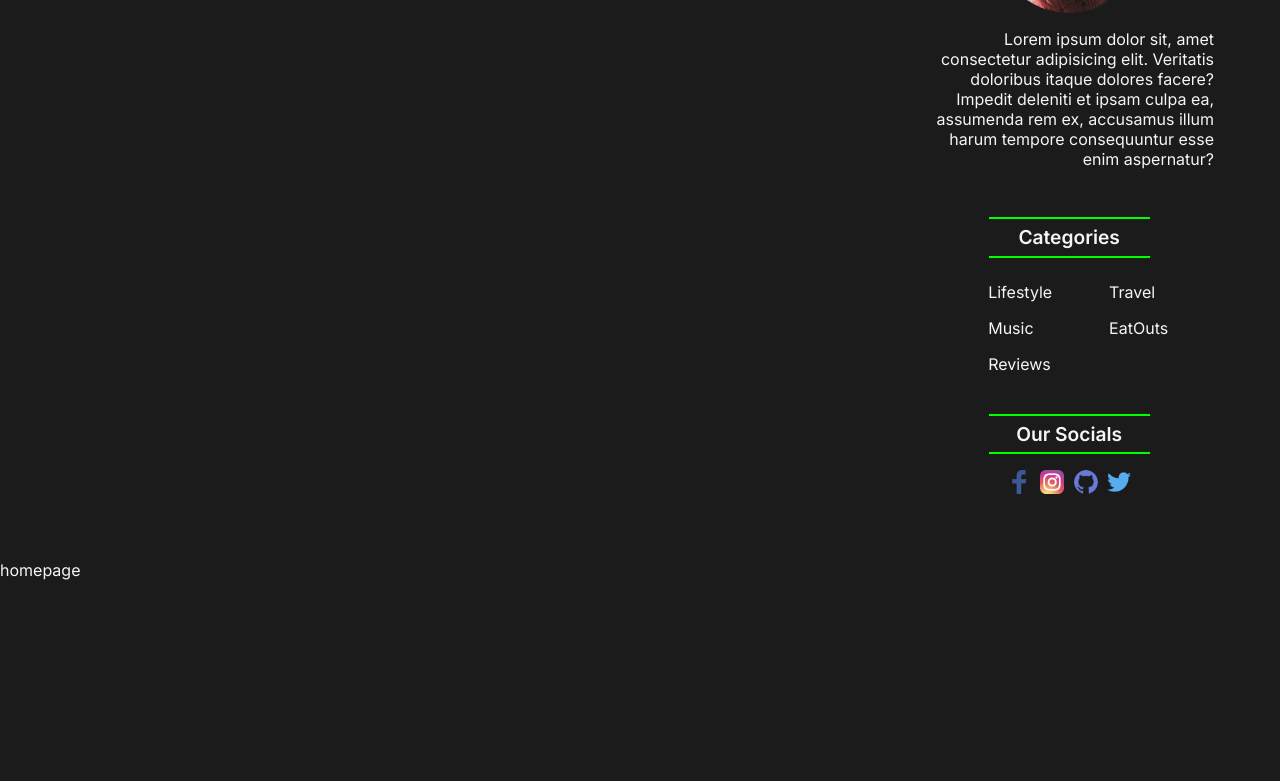
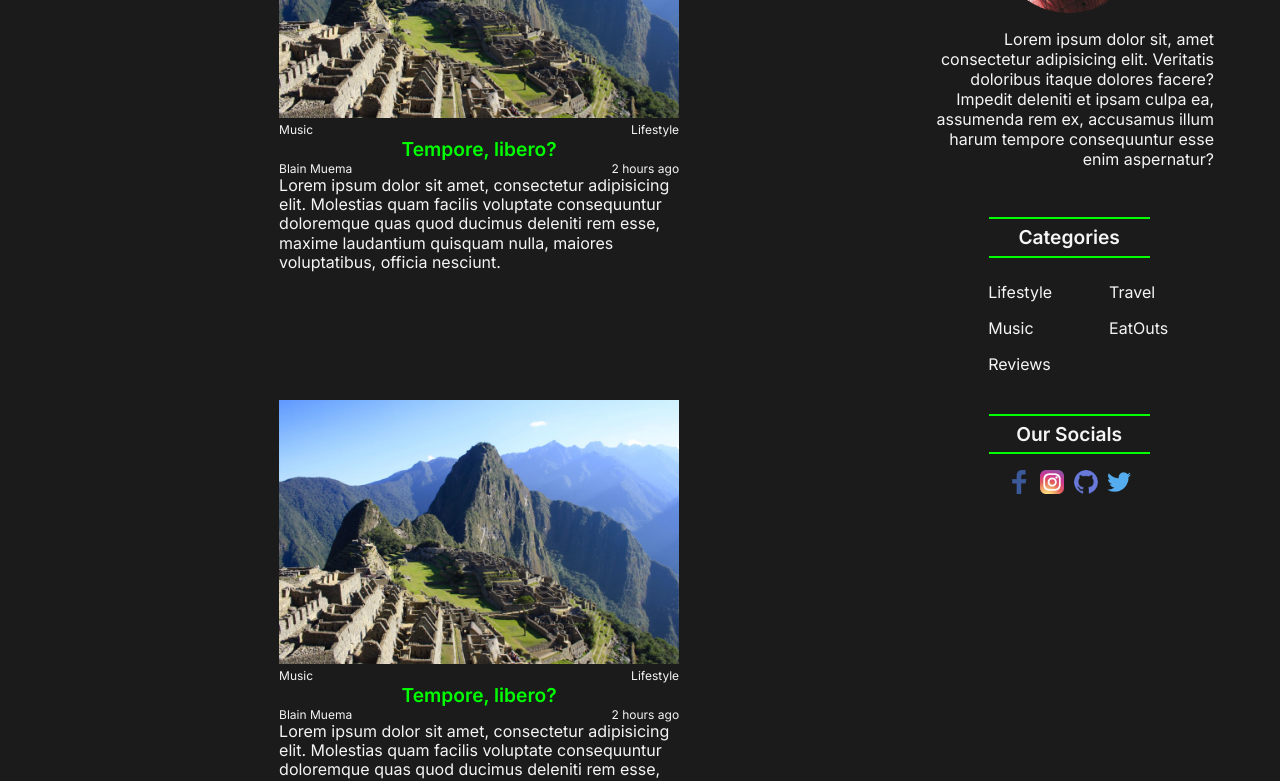
Before and after one commit to octocatblain/codsoft, a React (Create React App) app in the folder blog-platform/client/: page / in a window 1280 px wide. Shown: the part 1060-1841 px from the top of the page. Before the commit the page ends 1640 px from the top, so only its background shows below. Built offline with nearby package versions, Linux system fonts and the light colour scheme.

Commit message:
feat: add posts section

```diff
--- a/blog-platform/client/src/App.css
+++ b/blog-platform/client/src/App.css
@@ -19,6 +19,7 @@
 }
 
 html {
+
   scroll-behavior: smooth;
 }
 
--- a/blog-platform/client/src/Components/Posts/Posts.css
+++ b/blog-platform/client/src/Components/Posts/Posts.css
@@ -1,3 +1,7 @@
 .posts__wrapper {
   flex: 8;
+  display: flex;
+  flex-wrap: wrap;
+  justify-content: center;
+  align-items: center;
 }
--- a/blog-platform/client/src/Components/Posts/Posts.jsx
+++ b/blog-platform/client/src/Components/Posts/Posts.jsx
@@ -1,8 +1,16 @@
 import React from "react";
 import "./Posts.css";
+import Post from "../../Pages/Post/Post";
 
 const Posts = () => {
-  return <div className="posts__wrapper">Posts part
+  return <div className="posts__wrapper">
+    <Post />
+    <Post />
+    <Post />
+    <Post />
+    <Post />
+    <Post />
+    <Post />
   </div>;
 };
 
--- a/blog-platform/client/src/Pages/Post/Post.css
+++ b/blog-platform/client/src/Pages/Post/Post.css
@@ -0,0 +1,50 @@
+.post {
+    display: flex;
+
+    margin: 2rem;
+    width: 25rem;
+
+    .post_wrapper {
+        flex-direction: column;
+        align-items: center;
+        padding-block: 2rem;
+    }
+}
+
+.post_img {
+    width: 100%;
+    /* height: 10rem; */
+}
+
+.post_categories {
+    display: flex;
+    justify-content: space-between;
+    align-items: center;
+
+    .post_category {
+        color: var(--primary-color);
+        font-size: .75rem;
+    }
+}
+
+.post_title {
+    color: var(--secondary-color);
+    font-size: 1.2rem;
+    text-align: center;
+}
+
+.post_data {
+    display: flex;
+    justify-content: space-between;
+
+    .post_author,
+    .post_date {
+        font-size: .75rem;
+    }
+}
+
+.post_text {
+    line-height: 1.2rem;
+    -webkit-line-clamp: 3;
+
+}
--- a/blog-platform/client/src/Pages/Post/Post.jsx
+++ b/blog-platform/client/src/Pages/Post/Post.jsx
@@ -0,0 +1,24 @@
+import "./Post.css";
+import postImage from "../../Assets/images/HeroImages/post.jpg";
+
+const Post = () => {
+    return (
+        <div className="post">
+            <div className="post_wrapper">
+                <img className="post_img" src={postImage} alt="" />
+                <div className="post_categories">
+                    <p className="post_category">Music</p>
+                    <p className="post_category">Lifestyle</p>
+                </div>
+                <h2 className="post_title">Tempore, libero?</h2>
+                <div className="post_data">
+                    <p className="post_author">Blain Muema</p>
+                    <p className="post_date">2 hours ago</p>
+                </div>
+                <p className="post_text">Lorem ipsum dolor sit amet, consectetur adipisicing elit. Molestias quam facilis voluptate consequuntur doloremque quas quod ducimus deleniti rem esse, maxime laudantium quisquam nulla, maiores voluptatibus, officia nesciunt.</p>
+            </div>
+        </div>
+    )
+}
+
+export default Post
```
Also changed, not shown: blog-platform/client/src/Assets/images/HeroImages/post.jpg (renamed from blog-platform/client/src/Assets/images/HeroImages/hero-3.jpg).
